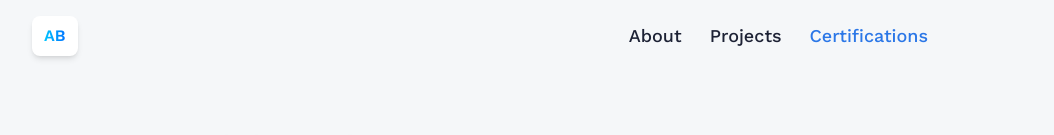
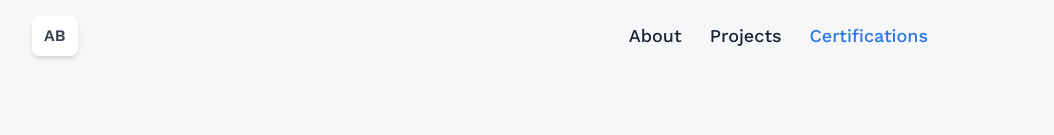
Before and after one commit to Hiiammister/Portfolio, a React (Vite) app: page /certifications in a window 1280 px wide. Shown: the top 135 px of the page, without its empty margins (160-1214 px from the left). Built offline with nearby package versions, Linux system fonts and the light colour scheme.

Commit message:
added flex to mobile fixed1

```diff
--- a/src/components/Navbar.jsx
+++ b/src/components/Navbar.jsx
@@ -3,11 +3,13 @@ import { NavLink } from "react-router-dom"
 const Navbar = () => {
   return (
     <header className="header">
-      <NavLink
+    <NavLink
   to="/"
   className={({ isActive }) =>
     `
-    flex items-center justify-center font-semibold
+    hidden sm:flex
+    items-center justify-center
+    font-semibold
     px-2 py-1
     bg-transparent rounded-none
     ${isActive ? "text-blue-500" : "text-gray-700"}
@@ -16,9 +18,9 @@ const Navbar = () => {
     `
   }
 >
+  AB
+</NavLink>
 
-      <p className="blue-gradient_text">AB</p>
-      </NavLink>
       <nav className="flex text-lg gap-7 font-medium">
         <NavLink to="/about" className={({isActive})=>isActive ? 'text-blue-500': 'text-black-500'}>
           About
```
